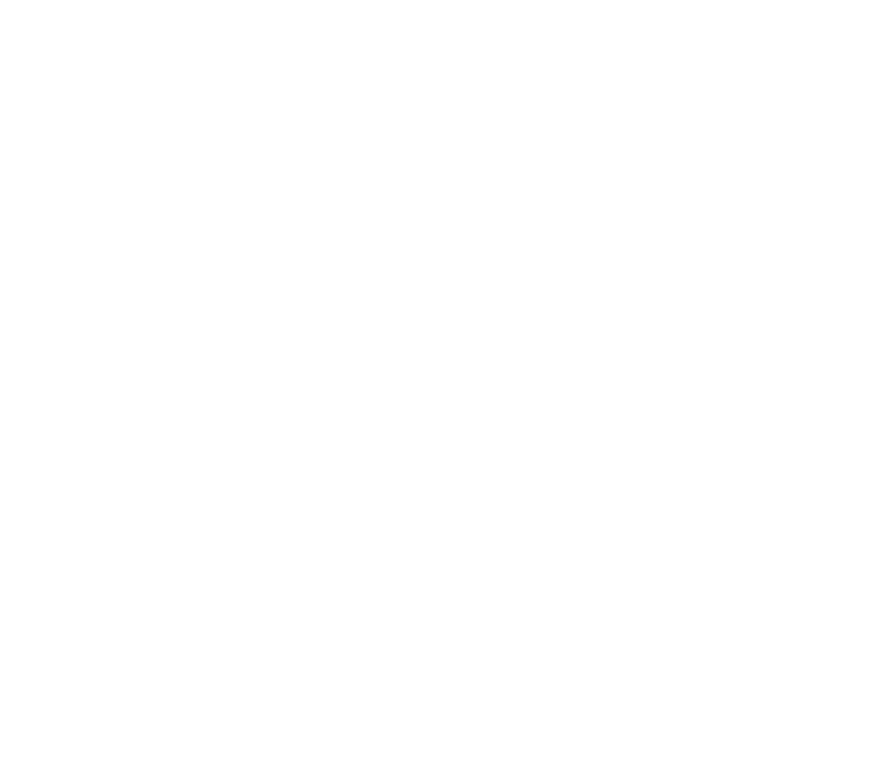
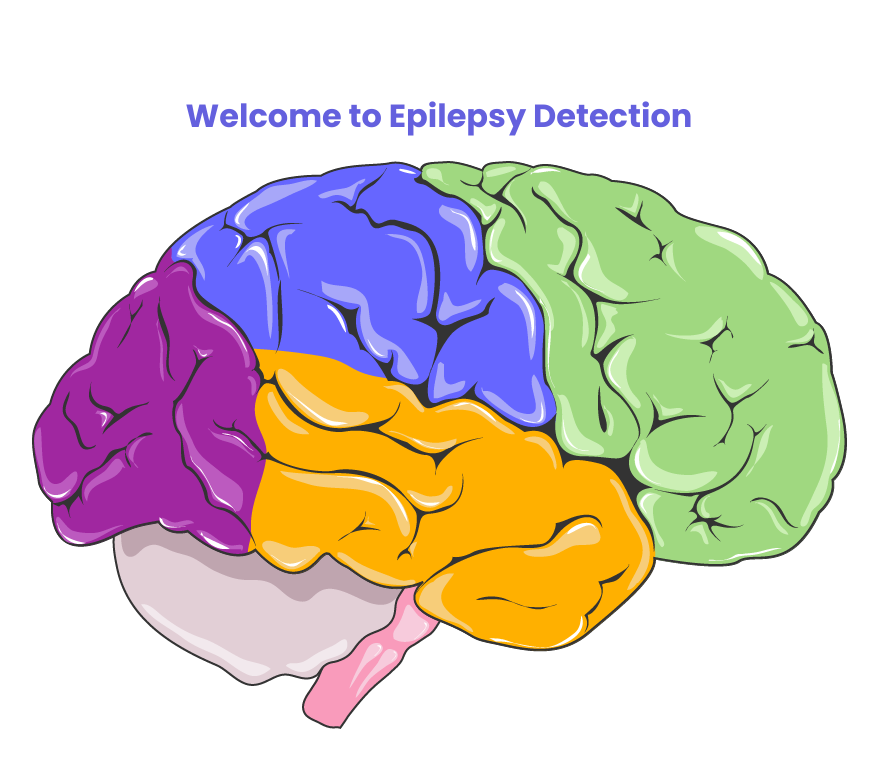
Before and after one commit to Epilepsy-Detection/frontend, a React (Create React App) app: page /home in a window 1280 px wide. Shown: the top 768 px of the page, without its empty margins (201-1079 px from the left). Built offline with nearby package versions, Linux system fonts and the light colour scheme.

Commit message:
added dummy home page

```diff
--- a/src/App.js
+++ b/src/App.js
@@ -1,6 +1,7 @@
 import { Routes, Route } from "react-router-dom";
 import Login from "./pages/Login/Login";
 import SignUp from "./pages/SignUp/SignUp";
+import Home from "./pages/Home/Home";
 
 const App = () => {
   return (
@@ -8,6 +9,7 @@
       <Route path="/" element={<Login />} />
       <Route path="/login" element={<Login />} />
       <Route path="/register" element={<SignUp />} />
+      <Route path="/home" element={<Home />} />
       <Route path="*" />
     </Routes>
   );
--- /dev/null
+++ b/src/pages/Home/Home.js
@@ -0,0 +1,14 @@
+// TODO: ALLOW ACCESS TO THIS PAGE ONLY IF USER IS LOGGED IN
+import Hero from "../../assets/brain_hero.png";
+import styles from "./Home.module.css";
+
+const Home = () => {
+  return (
+    <div className={styles.container}>
+      <h1>Welcome to Epilepsy Detection</h1>
+      <img src={Hero} alt="brain" />
+    </div>
+  );
+};
+
+export default Home;
--- /dev/null
+++ b/src/pages/Home/Home.module.css
@@ -0,0 +1,10 @@
+.container {
+  display: flex;
+  flex-direction: column;
+  align-items: center;
+  justify-content: center;
+  min-height: 100vh;
+  padding: 0 0.5rem;
+  text-align: center;
+  color: rgb(100, 96, 222);
+}
--- a/src/slices/auth.js
+++ b/src/slices/auth.js
@@ -48,7 +48,7 @@
   initialState,
   extraReducers: {
     [register.fulfilled]: (state, action) => {
-      state.isLoggedIn = false;
+      state.isLoggedIn = true;
       state.user = action.payload.user;
     },
     [register.rejected]: (state, action) => {
```
